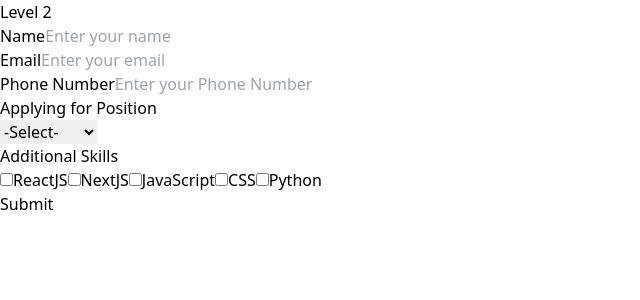
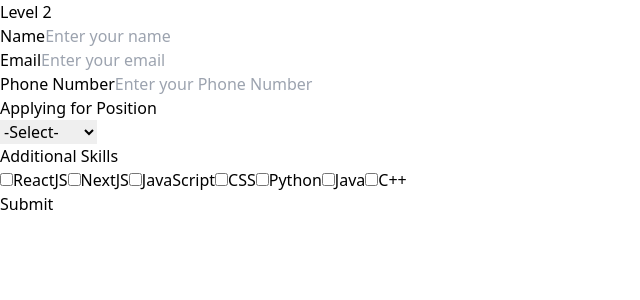
Before and after one commit to VaibhavSahu19/Dynamic-Forms, a React (Vite) app in the folder level2/: page / in a window 1280 px wide. Shown: the top 300 px of the page, without its empty margins (0-640 px from the left). Built offline with nearby package versions, Linux system fonts and the light colour scheme.

Commit message:
added additional skills section

```diff
--- a/level2/src/App.jsx
+++ b/level2/src/App.jsx
@@ -180,8 +180,30 @@ const App = () => {
               />
               <span className="ml-1 text-sm text-gray-700">Python</span>
             </label>
-            {/* Add more checkboxes as needed */}
+            <label className="inline-flex items-center">
+              <input
+                type="checkbox"
+                name="Java"
+                value="Java"
+                checked={values.additionalSkills.includes('Java')}
+                onChange={handleChange}
+                className="form-checkbox h-4 w-4 text-indigo-600 transition duration-150 ease-in-out"
+              />
+              <span className="ml-1 text-sm text-gray-700">Java</span>
+            </label>
+            <label className="inline-flex items-center">
+              <input
+                type="checkbox"
+                name="C++"
+                value="C++"
+                checked={values.additionalSkills.includes('C++')}
+                onChange={handleChange}
+                className="form-checkbox h-4 w-4 text-indigo-600 transition duration-150 ease-in-out"
+              />
+              <span className="ml-1 text-sm text-gray-700">C++</span>
+            </label>
           </div>
+          {errors.additionalSkills && <p className="text-red-500 text-xs mt-1">{errors.additionalSkills}</p>}
         </div>
         <button
           className="w-full bg-indigo-600 text-white py-2 px-4 rounded-md shadow-sm hover:bg-indigo-700 focus:outline-none focus:ring-2 focus:ring-offset-2 focus:ring-indigo-500"
--- a/level2/src/useForm.js
+++ b/level2/src/useForm.js
@@ -19,21 +19,18 @@ const useForm = (validate) => {
     const { name, value, type, checked } = e.target;
 
     if (type === 'checkbox') {
-      // For checkboxes, handle the checked state
       if (checked) {
         setValues({
           ...values,
-          additionalSkills: [...values.additionalSkills, value], // Add to array
+          additionalSkills: [...values.additionalSkills, value],
         });
       } else {
-        // Remove from array if unchecked
         setValues({
           ...values,
           additionalSkills: values.additionalSkills.filter((skill) => skill !== value),
         });
       }
     } else {
-      // For other input types (text, select), directly update the state
       setValues({
         ...values,
         [name]: value,
--- a/level2/src/validateInfo.js
+++ b/level2/src/validateInfo.js
@@ -43,5 +43,9 @@ export default function validateInfo(values) {
       errors.managerialExperience = 'At least 1 Year of Managerial Experience is required';
     }
 
+    if(values.additionalSkills.length === 0){
+      errors.additionalSkills = 'At least 1 skill is required';
+    }
+
     return errors;
   }
```
